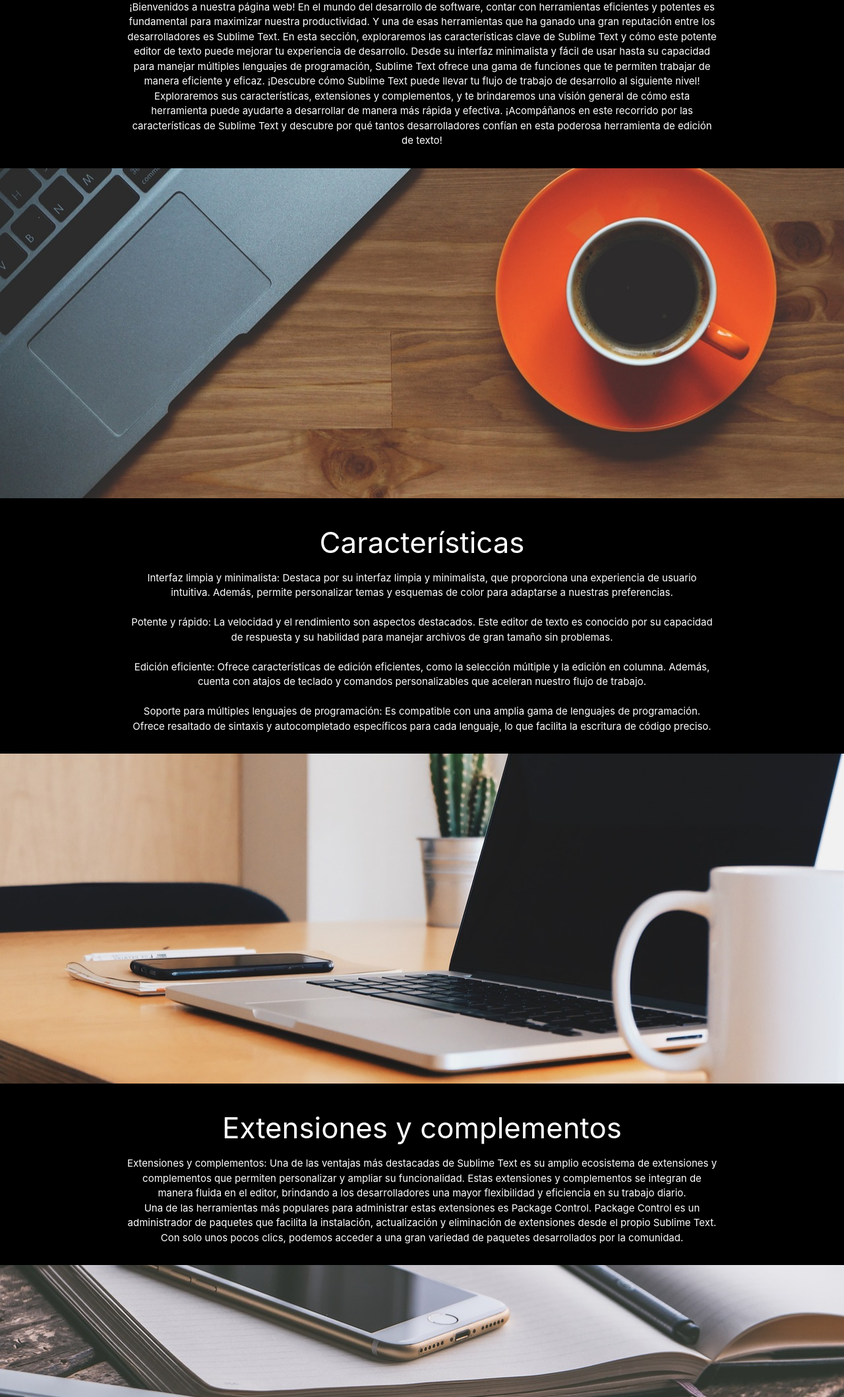
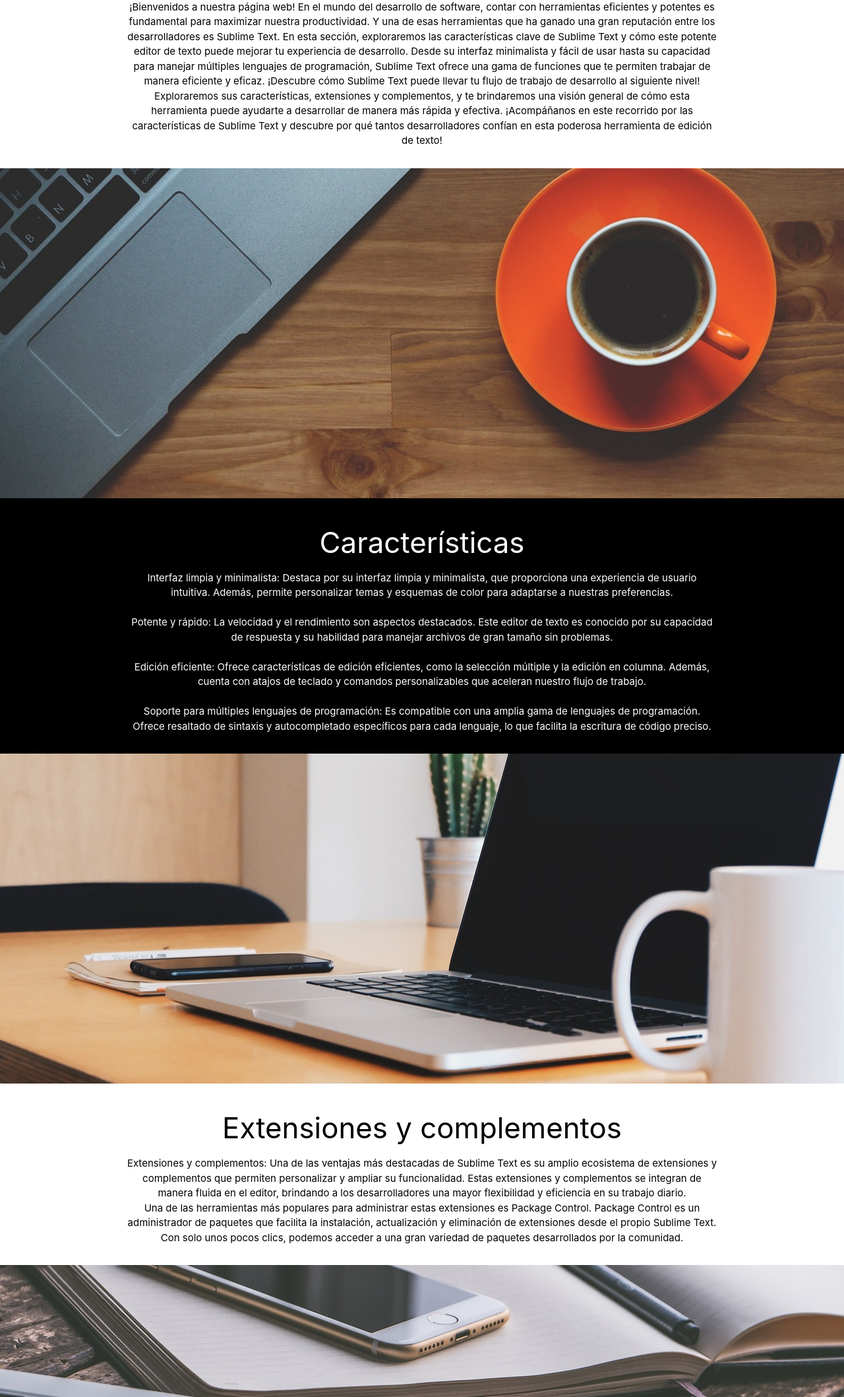
Before and after one commit to mateo-npb/Tarea4, a plain HTML site: page index.html in a window 1280 px wide. Shown: the part 674-2791 px from the top of the page at 66% size. Drawn offline with nearby package versions, Linux system fonts and the light colour scheme.

Commit message:
Version 3 coloresindex

```diff
--- a/index.html
+++ b/index.html
@@ -27,7 +27,7 @@
     </div>
   </div>
 
-  <div class="black white-text center">
+  <div class="white black-text center">
     <div class="container">
       <div class="section">
         <h3>Un potente editor de texto</h3>
@@ -77,7 +77,7 @@
     </div>
   </div>
 
-  <div class="black white-text center">
+  <div class="white black-text center">
     <div class="container">
       <div class="section">
         <h3>Extensiones y complementos</h3>
```
